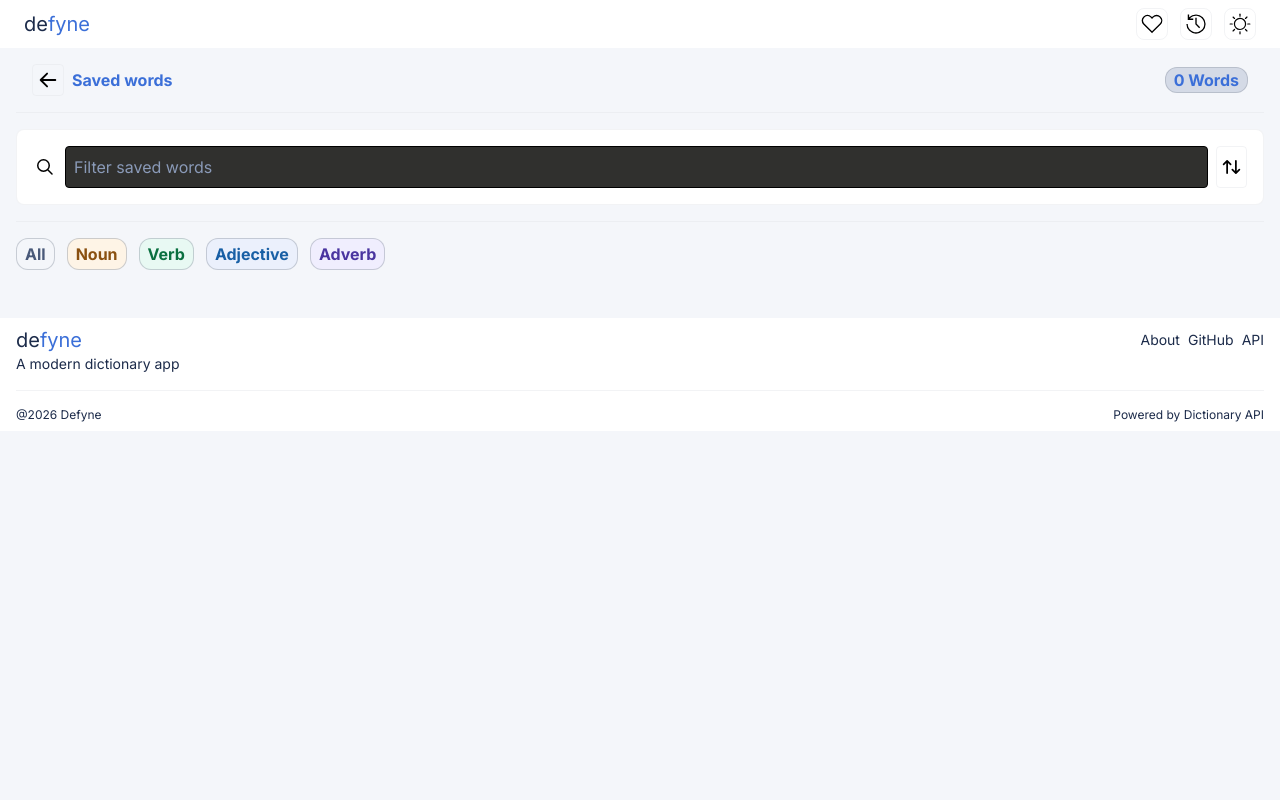
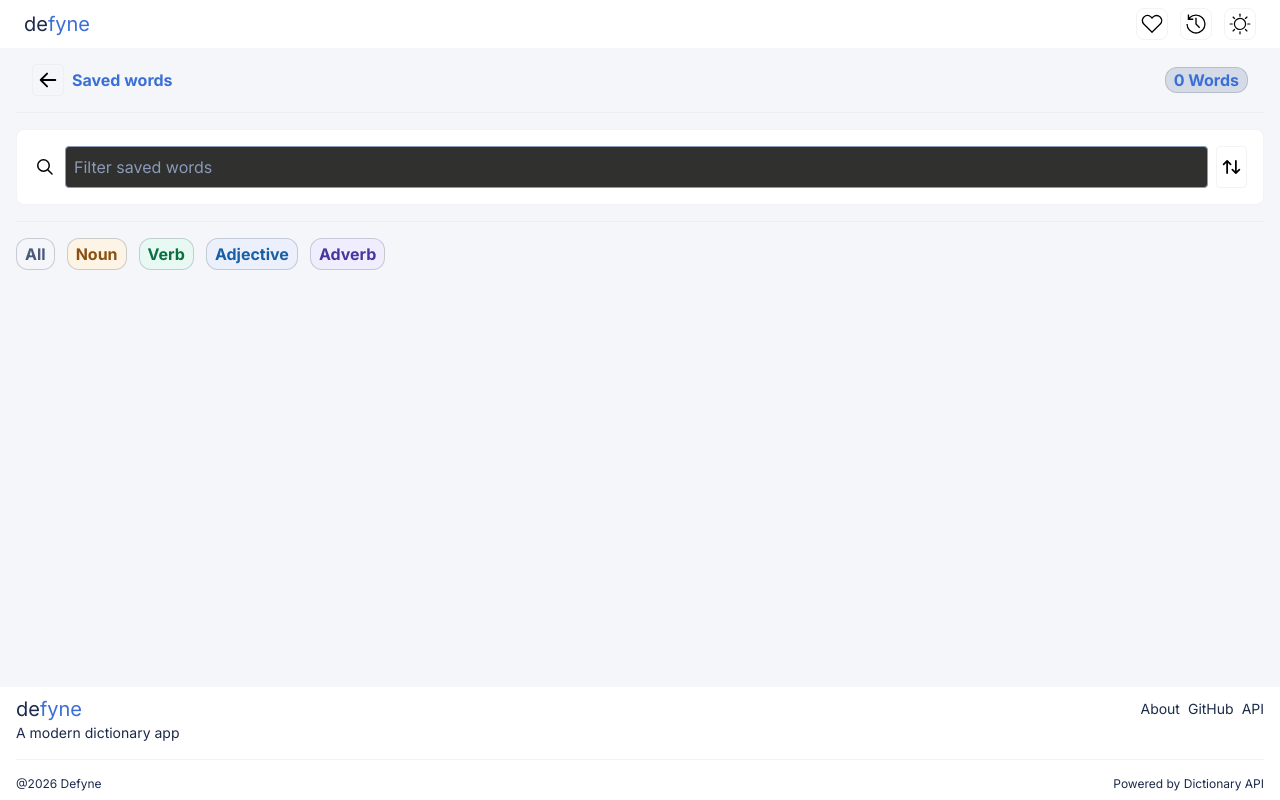
Before and after one commit to NehemiahBrown/defyne, a React (Vite) app: page / in a window 1280 px wide. Both pictures are taken after a click on the picture 1152 px from the left and 24 px from the top of the page. Built offline with nearby package versions, Linux system fonts and the light colour scheme.

Commit message:
Add searchbar functionality in saved words page

```diff
--- a/src/App.css
+++ b/src/App.css
@@ -13,6 +13,7 @@
   --secondary-color: #ebf0fc;
   --antonym: #d83b3b;
   --search-bar: #30302e;
+  --input-text: #f2f0ef;
 
   --wc-adj-bg: #ebf0fc;
   --wc-adj-text: #185fa5;
@@ -40,6 +41,7 @@
   --secondary-color: rgba(155, 124, 247, 0.15);
   --antonym: #f77c9a;
   --search-bar: rgba(255, 255, 255, 0.06);
+  --input-text: #f2f0ef;
 
   --wc-adj-bg: rgba(59, 111, 216, 0.15);
   --wc-adj-text: #85b7eb;
--- a/src/App.jsx
+++ b/src/App.jsx
@@ -25,11 +25,21 @@ import heart from "./assets/heart.svg";
 
 function App() {
   const [homeSearchBar, setHomeSearchBar] = useState("");
+  const [savedSearchBar, setSavedSearchBar] = useState("");
   const [wordData, setWordData] = useState(null);
   const [recentWords, setRecentWords] = useState([]);
   const [savedWords, setSavedWords] = useState([]);
   const [view, setView] = useState("home");
   const [lightMode, setLightMode] = useState(true);
+  const filteredSavedWords = savedWords.filter((savedWord) => {
+    return savedWord.word.toLowerCase().includes(savedSearchBar.toLowerCase());
+  });
+
+  function reverseSavedWords() {
+    const reversed = [...savedWords];
+    reversed.reverse();
+    setSavedWords(reversed);
+  }
 
   function toggleTheme() {
     setLightMode((mode) => !mode);
@@ -83,7 +93,7 @@ function App() {
 
   return (
     <div
-      className={`${lightMode ? "" : "dark"} bg-[var(--background-color)] min-h-screen`}
+      className={`${lightMode ? "" : "dark"} flex flex-col flex-1 bg-[var(--background-color)] min-h-screen`}
     >
       <HomeHeader
         className="w-full"
@@ -124,10 +134,14 @@ function App() {
 
         {view === "saved" && (
           <>
-            <SavedHeader savedWords={savedWords} />
-            <SavedSearchBar />
+            <SavedHeader savedWords={filteredSavedWords} />
+            <SavedSearchBar
+              savedSearchBar={savedSearchBar}
+              setSavedSearchBar={setSavedSearchBar}
+              reverseSavedWords={reverseSavedWords}
+            />
             <WordClassesSaved />
-            <SavedWords savedWords={savedWords} />
+            <SavedWords savedWords={filteredSavedWords} />
           </>
         )}
         {view === "recent" && (
--- a/src/components/SavedSearchBar.jsx
+++ b/src/components/SavedSearchBar.jsx
@@ -2,23 +2,30 @@ import search from "../assets/search.svg";
 import sort from "../assets/sort.svg";
 import { Fragment } from "react";
 
-export default function SavedSearchBar() {
+export default function SavedSearchBar({
+  savedSearchBar,
+  setSavedSearchBar,
+  reverseSavedWords,
+}) {
   return (
     <Fragment>
       <hr className="border-[var(--border)] w-full" />
-      <section className="flex w-full gap-2 bg-[var(--surface-color)] my-4 p-4 border border-[var(--border)] rounded-lg">
+      <form className="flex w-full gap-2 bg-[var(--surface-color)] my-4 p-4 border border-[var(--border)] rounded-lg">
         <img className="icon" src={search} alt="Search a saved word." />
         <input
-          className=" text-[var(--primary-text-dark)] w-full bg-[var(--search-bar)] rounded border border[var(--secondary-text)] placeholder:text-[var(--secondary-text)] p-2"
+          className=" text-[var(--primary-text-dark)] w-full bg-[var(--search-bar)] rounded border border-[var(--secondary-text)] placeholder:text-[var(--secondary-text)] p-2"
           type="text"
+          value={savedSearchBar}
           placeholder="Filter saved words"
+          onChange={(e) => setSavedSearchBar(e.target.value)}
         ></input>
         <img
           className="icon w-8 border border-[var(--border)] rounded p-1 cursor-pointer"
           src={sort}
           alt="Sort saved words."
+          onClick={reverseSavedWords}
         />
-      </section>
+      </form>
     </Fragment>
   );
 }
--- a/src/components/SavedWords.jsx
+++ b/src/components/SavedWords.jsx
@@ -1,5 +1,4 @@
 import play from "../assets/playSaved.svg";
-import heart from "../assets/blueheart.svg";
 
 export default function SavedWords({ savedWords }) {
   function playPronounciation(audioUrl) {
--- a/src/components/SearchBar.jsx
+++ b/src/components/SearchBar.jsx
@@ -21,7 +21,7 @@ export default function SearchBar({
       <input
         type="text"
         placeholder="Search a word..."
-        className="text-[var(--primary-text)] w-full bg-[var(--search-bar)] rounded border border-[var(--secondary-text)] placeholder:text-[var(--secondary-text)] p-2"
+        className="text-[var(--input-text)] w-full bg-[var(--search-bar)] rounded border border-[var(--secondary-text)] placeholder:text-[var(--secondary-text)] p-2"
         value={homeSearchBar}
         onChange={(e) => setHomeSearchBar(e.target.value)}
       ></input>
--- a/src/components/WordInfo.jsx
+++ b/src/components/WordInfo.jsx
@@ -12,7 +12,6 @@ export default function WordInfo({ wordData, favoriteWord }) {
   const uniqueWordClassArray = [
     ...new Set(wordClasses.map((word) => word.partOfSpeech)),
   ].slice(0, 3);
-  console.log(uniqueWordClassArray);
 
   function playPronounciation() {
     const pronounciation = new Audio(audioUrl);
```
